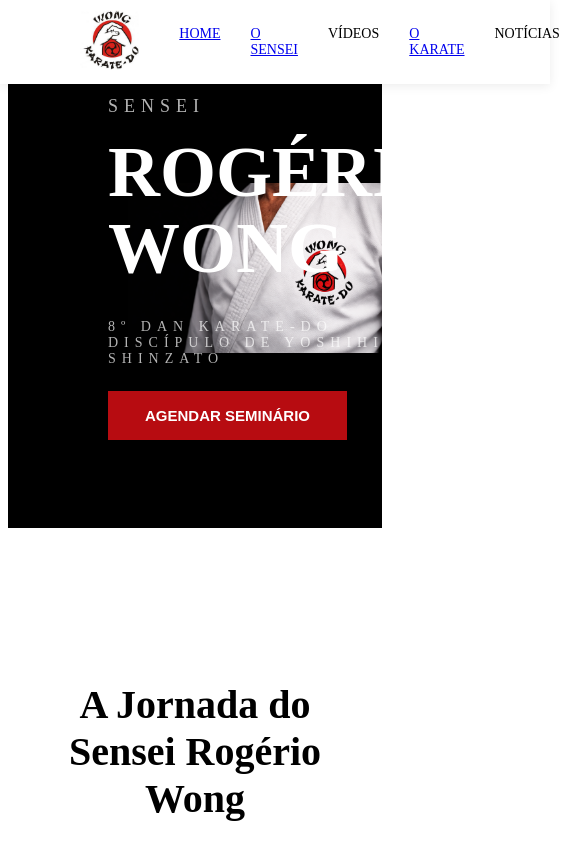
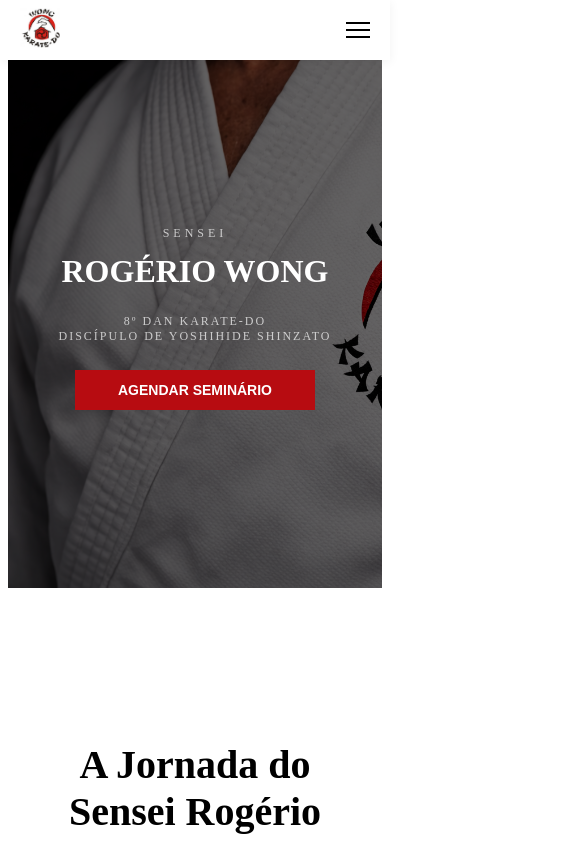
Before and after one commit to naylasouza/wongkaratekobudokyokai, a React (Vite) app: page / in a window 390 px wide. Shown: the top 844 px of the page, 585 px wide, since content can reach past the window. Built offline with nearby package versions, Linux system fonts and the light colour scheme.

Commit message:
implementa menu hamburger, corrige layout mobile e ajusta responsividade da navbar

```diff
--- a/src/components/Hero.tsx
+++ b/src/components/Hero.tsx
@@ -17,7 +17,7 @@
         </h1>
 
         <p className="hero-credentials">
-8º Dan Karate-Do  <br/> Discípulo de Yoshihide Shinzato
+          8º Dan Karate-Do <br/> Discípulo de Yoshihide Shinzato
         </p>
 
         <button className="seminar-btn">
--- a/src/components/Navbar.tsx
+++ b/src/components/Navbar.tsx
@@ -1,41 +1,45 @@
+import { useState } from "react"
 import "../styles/navbar.css"
 import logo from "../assets/images/logo.jpg"
 import { Link } from "react-router-dom"
 
 export default function Navbar(){
 
+  const [open, setOpen] = useState(false)
+
   return(
 
     <nav className="navbar">
+
+      <div className="navbar-container">
 
         <div className="logo">
           <img src={logo} alt="Wong Karate-Do" />
         </div>
 
-<ul className="menu">
+        <ul className={`menu ${open ? "open" : ""}`}>
 
-<li>
-<Link to="/">HOME</Link>
-</li>
-
-<li>
-<a href="#about">O SENSEI</a>
-</li>
-
+          <li><Link to="/" onClick={() => setOpen(false)}>HOME</Link></li>
+          <li><a href="#about" onClick={() => setOpen(false)}>O SENSEI</a></li>
           <li>VÍDEOS</li>
-
-<li>
-<Link to="/karate">O KARATE</Link>
-</li>
-
+          <li><Link to="/karate" onClick={() => setOpen(false)}>O KARATE</Link></li>
           <li>NOTÍCIAS</li>
-
           <li>CONTATO</li>
 
         </ul>
 
+        <div
+          className={`hamburger ${open ? "active" : ""}`}
+          onClick={() => setOpen(prev => !prev)}
+        >
+          <span></span>
+          <span></span>
+          <span></span>
+        </div>
+
+      </div>
+
     </nav>
 
   )
-
 }
--- a/src/pages/Home.tsx
+++ b/src/pages/Home.tsx
@@ -15,10 +15,10 @@
 <Navbar/>
 <Hero/>
 <About/>
-<VideoLibrary/>
-<FocusSection/>
+{/* <VideoLibrary/> */}
+{/* <FocusSection/>
 <HireSection/>
-<Footer/>
+<Footer/> */}
 
 </div>
 
--- a/src/styles/hero.css
+++ b/src/styles/hero.css
@@ -1,39 +1,38 @@
 .hero{
 
-height:520px;
-background-image:url("../assets/images/6.png");
-background-size:68%;
-background-position:100% center;
-background-repeat:no-repeat;
-background-color:black;
+  height:clamp(420px, 70vh, 650px);
+
   display:flex;
   align-items:center;
-padding-left:100px;
+  justify-content:flex-start;
+
+  padding:0 8%;
+
+  background-color:black;
+  background-image:url("../assets/images/6.png");
+  background-repeat:no-repeat;
+  background-position:right center;
+  background-size:contain;
+
   color:white;
 
 }
 
 .hero-content{
 
+  /* max-width:520px; */
+  width:100%;
+
   display:flex;
   flex-direction:column;
-gap:18px;
+  gap:14px;
 
 }
 
 .hero-label{
 
-font-size:18px;
-letter-spacing:6px;
-text-transform:uppercase;
-opacity:0.7;
-
-}
-
-.hero-credentials{
-
-font-size:14px;
-letter-spacing:6px;
+  font-size:clamp(12px, 2vw, 14px);
+  letter-spacing:4px;
   text-transform:uppercase;
   opacity:0.7;
 
@@ -41,24 +40,35 @@
 
 .hero-name{
 
-font-size:72px;
+  font-size:clamp(32px, 5vw, 64px);
   font-weight:700;
   line-height:1.05;
-margin: 0;
+  margin:0;
 
 }
 
+.hero-credentials{
+
+  font-size:clamp(12px, 2vw, 13px);
+  letter-spacing:2px;
+  text-transform:uppercase;
+  opacity:0.7;
+
+}
 
 .seminar-btn{
 
   background:#b70c11;
-width: 239px;
+  width:100%;
+  max-width:240px;
+
   color:white;
   border:none;
-padding:16px 32px;
-font-size:15px;
+
+  padding:12px 20px;
+  font-size:14px;
   font-weight:600;
-margin-top:-8px;
+
   cursor:pointer;
   transition:0.3s;
 
@@ -67,4 +77,46 @@
 .seminar-btn:hover{
 
   background:#d11217;
+
 }
+
+/* MOBILE */
+
+@media(max-width:768px){
+
+  .hero{
+
+    height:auto;
+    min-height:420px;
+
+    padding:100px 16px 60px;
+
+    background-size:cover;
+    background-position:center;
+
+    justify-content:center;
+
+    position:relative;
+
+  }
+
+  .hero::before{
+
+    content:"";
+    position:absolute;
+    inset:0;
+    background:rgba(0,0,0,0.6);
+
+  }
+
+  .hero-content{
+
+    position:relative;
+    z-index:1;
+
+    align-items:center;
+    text-align:center;
+
+  }
+
+}
--- a/src/styles/navbar.css
+++ b/src/styles/navbar.css
@@ -5,33 +5,44 @@
   left:0;
 
   width:100%;
+  height:70px;
+
+  background:white;
+
+  box-shadow:0 2px 10px rgba(0,0,0,0.06);
 
   z-index:1000;
+
+}
+
+.navbar-container{
+
+  max-width:1200px;
+  margin:0 auto;
+
+  height:100%;
 
   display:flex;
   justify-content:space-between;
   align-items:center;
 
-padding:10px 80px;
-background:white;
-
-box-shadow:0 2px 10px rgba(0,0,0,0.08);
+  padding:0 20px;
 
 }
 
 .logo img{
 
-height:60px;
-margin:0;
+  height:50px;
+  width:auto;
+  object-fit:contain;
 
 }
 
 .menu{
 
   display:flex;
-gap:30px;
+  gap:24px;
   list-style:none;
-font-size:14px;
 
 }
 
@@ -41,20 +52,80 @@
 
 }
 
-.active{
+.menu li a{
 
-color:#3b82f6;
-border-bottom:2px solid #3b82f6;
+  text-decoration:none;
+  color:#000;
 
 }
 
-.hire-btn{
 
-background:#3b82f6;
-color:white;
+.hamburger{
 
-border:none;
-padding:10px 20px;
+  display:none;
+  flex-direction:column;
+  gap:5px;
   cursor:pointer;
 
+  z-index:2000;
+
 }
+
+.hamburger span{
+
+  width:24px;
+  height:2px;
+  background:#000;
+
+}
+
+@media(max-width:768px){
+
+  .navbar{
+
+    height:60px;
+
+  }
+
+  .logo img{
+
+    height:40px;
+
+  }
+
+  .menu{
+
+    position:fixed;
+    top:44px;
+    left:0;
+
+    width:100%;
+    background:white;
+
+    flex-direction:column;
+    align-items:center;
+
+    gap:18px;
+    padding:20px 0;
+
+    display:none;
+
+    border-top:1px solid rgba(0,0,0,0.08);
+
+    box-shadow:0 8px 20px rgba(0,0,0,0.05);
+
+  }
+
+  .menu.open{
+
+    display:flex;
+
+  }
+
+  .hamburger{
+
+    display:flex;
+
+  }
+
+}
```
Lines whose indentation alone changed are shown as unchanged.
